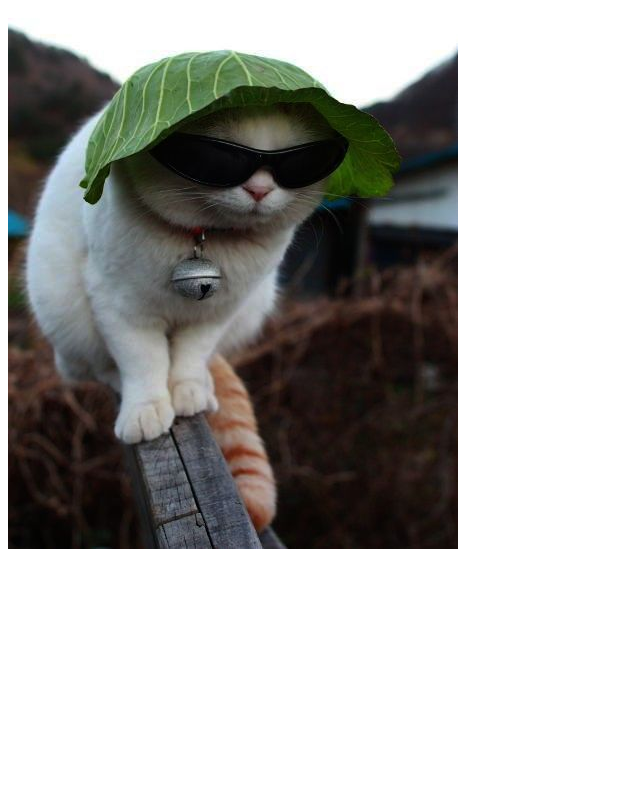
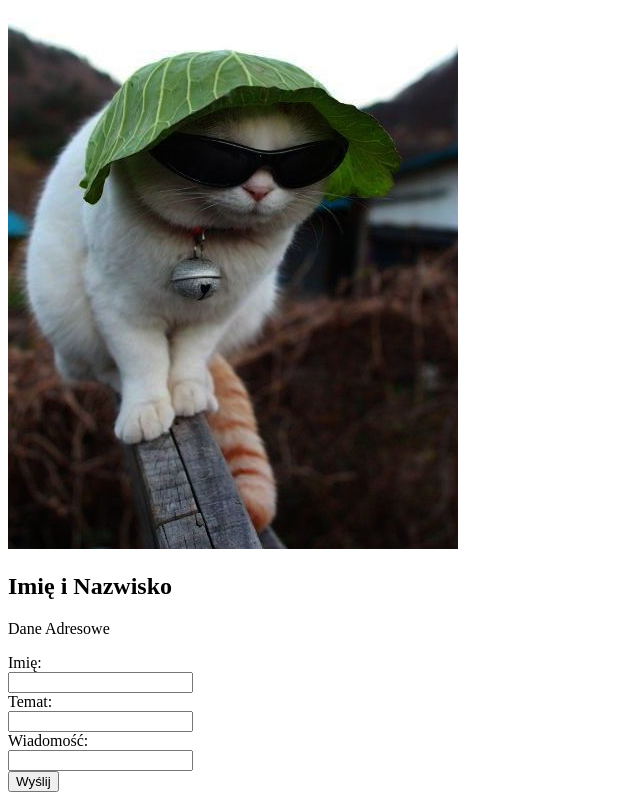
Before and after one commit to nkuziemka/20-html-prosta--strona, a plain HTML site: page index.html in a window 1280 px wide. Shown: the part 1399-2199 px from the top of the page, without its empty margins (0-640 px from the left). Before the commit the page ends 1960 px from the top, so only its background shows below. Drawn offline with Linux system fonts and the light colour scheme.

Commit message:
sekcja contact

```diff
--- a/index.html
+++ b/index.html
@@ -44,5 +44,18 @@
             <img src=kot3.jpg alt="kot3">
         </div>
     </section>
+    <section class="Kontakt">
+        <h2>Imię i Nazwisko</h2>
+        <p>Dane Adresowe</p>
+        <form>
+            <label for="fname">Imię:</label><br>
+            <input type="text" id="fname" name="fname" required><br>
+            <label for="Temat"> Temat:</label><br>
+            <input type="text" id="Temat" name="Temat" required><br>
+            <label for="Wiadomość"> Wiadomość:</label><br>
+            <input type="text" id="Wiadomość" name="Wiadomość" required><br>
+            <input type="submit" value="Wyślij">
+        </form>
+    </section>
 </body>
 </html>
```
